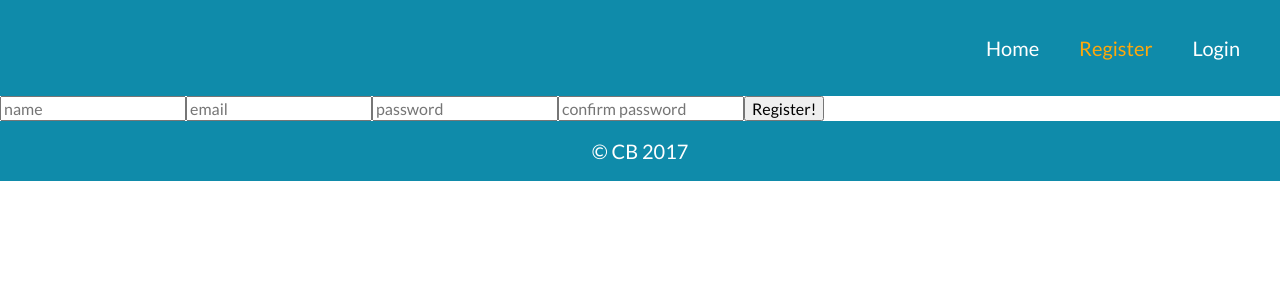
After one commit to cezaryB/User-authentication-project, a Node server app: page /register in a window 1280 px wide. The commit adds this page. Shown: the top 300 px of the page. Run offline with Node 20, Linux system fonts and the light colour scheme; some libraries are stand-ins or nearby versions.

Commit message:
changed view engine to pug, added register.pug

```diff
--- a/app.js
+++ b/app.js
@@ -6,7 +6,7 @@ var app = express();
 
 //setting view engine
 
-app.set("view engine", "ejs");
+app.set("view engine", "pug");
 
 
 //setting static resources
@@ -19,7 +19,6 @@ var routes = require("./routes");
 
 app.use("/", routes);
 
-
 app.listen(3000, () => {
     console.log("App has just started on the port 3000");
 });
--- a/package.json
+++ b/package.json
@@ -19,8 +19,8 @@
   "homepage": "https://github.com/cezaryB/user-authentication-project#readme",
   "dependencies": {
     "body-parser": "^1.17.2",
-    "ejs": "^2.5.6",
     "express": "^4.15.3",
-    "mongoose": "^4.11.3"
+    "mongoose": "^4.11.3",
+    "pug": "^2.0.0-rc.2"
   }
 }
--- a/public/css/_var.scss
+++ b/public/css/_var.scss
@@ -4,3 +4,4 @@ $black: #000;
 $white: #fff;
 $main-blue: #0F8BAA;
 $main-grey: #EBEFF9;
+$main-orange: #FFA80B;
--- a/public/css/style.css
+++ b/public/css/style.css
@@ -36,7 +36,6 @@ h1, h2 {
         -webkit-justify-content: flex-end; } }
     .navigation-bar__container__item {
       margin: 20px 0;
-      font-size: 20px;
       background: #0F8BAA;
       color: #fff; }
       @media (min-width: 768px) {
@@ -66,6 +65,12 @@ h1, h2 {
             background: #fff;
             transition: all .3s ease-out;
             -webkit-transition: all .3s ease-out; } }
+      .navigation-bar__container__item a {
+        text-decoration: none;
+        font-size: 20px;
+        color: #fff; }
+        .navigation-bar__container__item a.active {
+          color: #FFA80B; }
 
 .main-jumbotron {
   height: 50vh;
--- a/public/css/style.scss
+++ b/public/css/style.scss
@@ -42,7 +42,6 @@ h1, h2 {
         }
         &__item {
             margin: 20px 0;
-            font-size: 20px;
             background: $main-blue;
             color: #fff;
             @media (min-width: 768px) {
@@ -74,6 +73,14 @@ h1, h2 {
                     background: #fff;
                     transition: all .3s ease-out;
                     -webkit-transition: all .3s ease-out;
+                }
+            }
+            a {
+                text-decoration: none;
+                font-size: 20px;
+                color: $white;
+                &.active {
+                    color: $main-orange;
                 }
             }
         }
--- a/routes/index.js
+++ b/routes/index.js
@@ -4,7 +4,13 @@ var express = require("express");
 var router = express.Router();
 
 router.get("/", (req, res, next) => {
-    res.render("main");
+    res.render("main", {path: req.path});
+});
+
+
+router.get("/register", (req, res, next) => {
+    console.log(req.path);
+    res.render("register", {path: req.path});
 });
 
 module.exports = router;
--- a/views/partials/_footer.ejs
+++ /dev/null
@@ -1,3 +0,0 @@
-<footer class="main-footer">
-    <p class="main-footer__text">&copy; CB 2017</p>
-</footer>
--- /dev/null
+++ b/views/partials/_footer.pug
@@ -0,0 +1,2 @@
+footer.main-footer
+    p.main-footer__text &copy; CB 2017
--- /dev/null
+++ b/views/partials/_head.pug
@@ -0,0 +1,7 @@
+head
+    title My user authentication project
+    meta(charset="utf-8")
+    meta(name="description" content="My user authentication project")
+    meta(name="viewport" content="width=device-width, initial-scale=1.0")
+    link(href="https://fonts.googleapis.com/css?family=Lato:300,400,700" rel="stylesheet")
+    link(rel="stylesheet" type="text/css" href="css/style.css")
--- /dev/null
+++ b/views/partials/_navbar.pug
@@ -0,0 +1,23 @@
+nav.navigation-bar
+    ul.navigation-bar__container
+        if path == "/"
+            li.navigation-bar__container__item
+                a(class="active" href="/") Home
+            li.navigation-bar__container__item
+                a(href="/register") Register
+            li.navigation-bar__container__item
+                a(href="/login") Login
+        else if path == "/register"
+            li.navigation-bar__container__item
+                a(href="/") Home
+            li.navigation-bar__container__item.active
+                a(class="active" href="/register") Register
+            li.navigation-bar__container__item
+               a(href="/login") Login
+        else if path == "/login"
+            li.navigation-bar__container__item Home
+                a(href="/") Home
+            li.navigation-bar__container__item
+                a(href="/register") Register
+            li.navigation-bar__container__item
+                a(class="active" href="/login") Login
--- /dev/null
+++ b/views/register.pug
@@ -0,0 +1,14 @@
+doctype html
+
+html
+    include ./partials/_head
+    body
+    include ./partials/_navbar
+    section.register-jumbotron
+        form(action="/register" method="post")
+            input(type="name" name="name" placeholder="name")
+            input(type="email" name="email" placeholder="email")
+            input(type="password" name="password" placeholder="password")
+            input(type="password" name="password_confirm" placeholder="confirm password")
+            button(type="submit") Register!
+    include ./partials/_footer
```
Also changed, not shown: views/main.ejs (deleted, +0 -26 lines), views/main.pug (added, +20 -0 lines), views/partials/_head.ejs (deleted, +0 -8 lines), views/partials/_navbar.ejs (deleted, +0 -7 lines), 1 other file.
